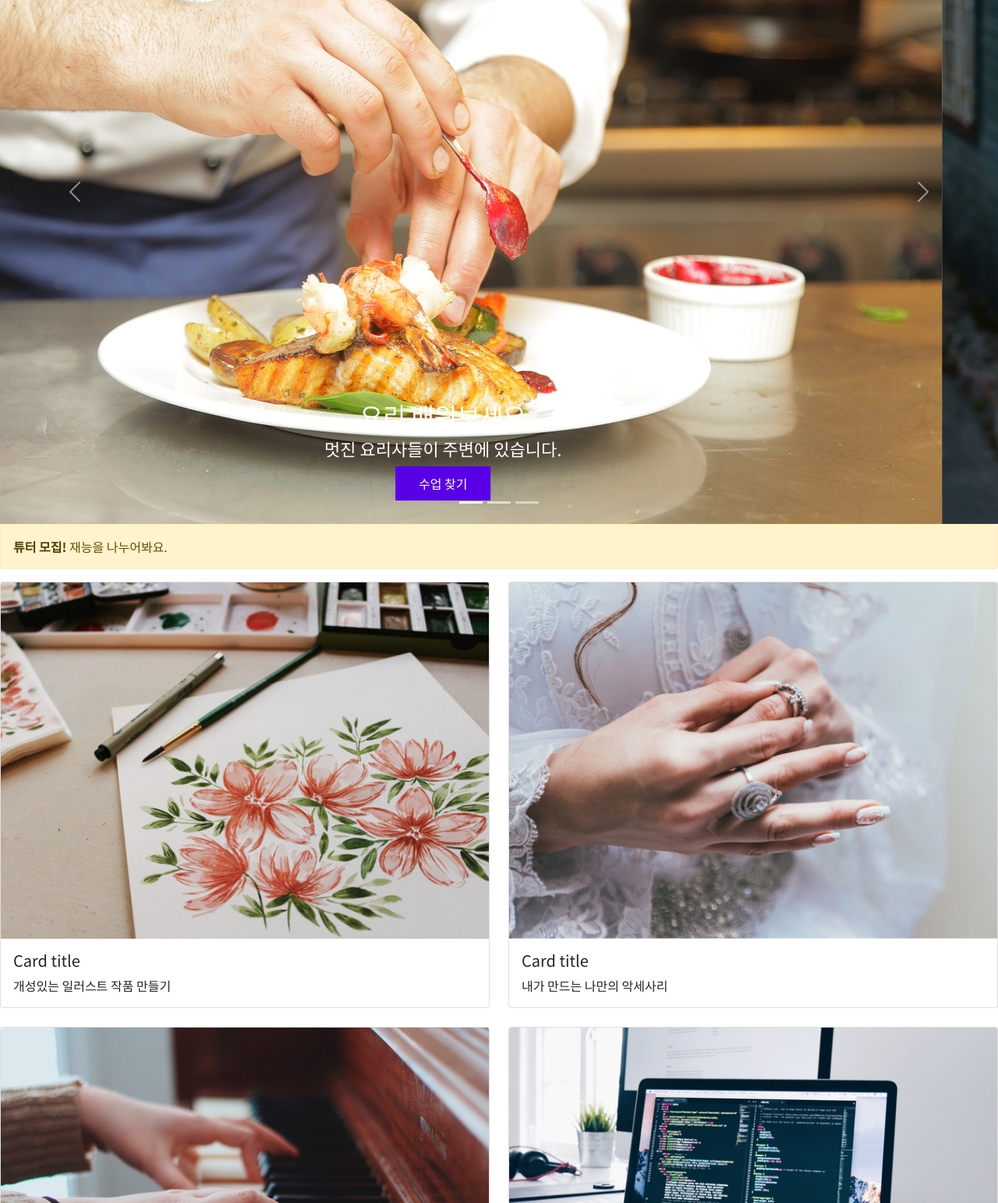
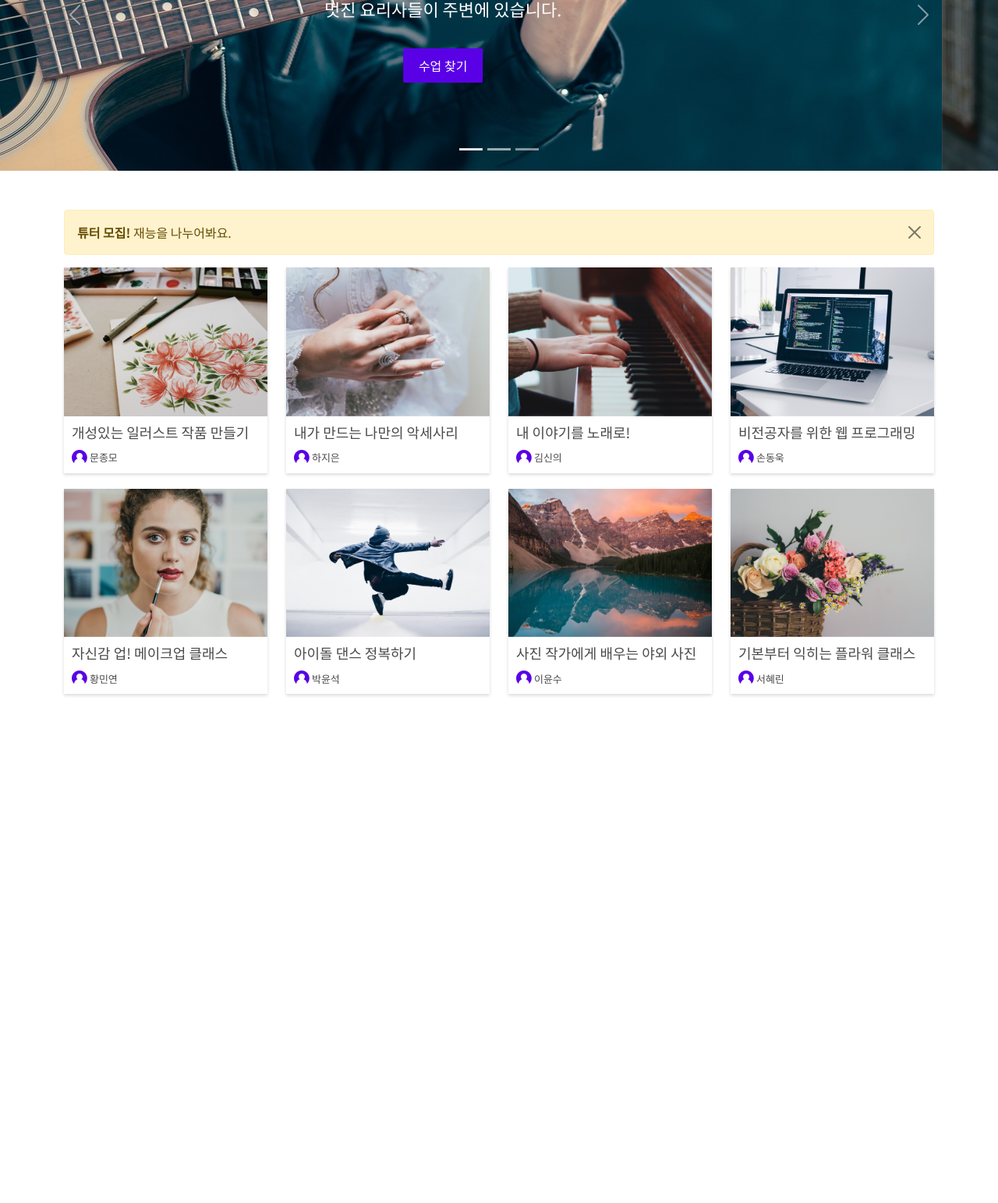
Before and after one commit to sojukang/Responsive_web, a plain HTML site: page index.html in a window 1280 px wide. Shown: the part 237-1780 px from the top of the page at 78% size. After the commit the page ends 1147 px from the top, so only its background shows below. Drawn offline with nearby package versions, Linux system fonts and the light colour scheme.

Commit message:
Complete responsive-web course

```diff
--- a/css/styles.css
+++ b/css/styles.css
@@ -4,19 +4,102 @@ body {
 
 a {
   text-decoration: none;
-  color: white;
 }
 
-.carousel-inner h5 {
-  font-size: 32px;
+.carousel-item {
+  background-color: gray;
+  height: 400px;
+  background-size: cover;
+  text-align: center;
 }
 
-.carousel-inner p {
-  font-size: 22px;
+.carousel-item.item1 {
+  background-image: url('../images/guitar.jpg');
+  background-position: left center;
 }
 
-.carousel-inner a {
+.carousel-item.item2 {
+  background-image: url('../images/makeup.jpg');
+  background-position: center top;
+}
+
+.carousel-item.item3 {
+  background-image: url('../images/cooking.jpg');
+  background-position: center center;
+}
+
+.helper {
+  display: inline-block;
+  height: 100%;
+  vertical-align: middle;
+}
+
+.intro {
+  display: inline-block;
+  vertical-align: middle;
+}
+.intro h2 {
+  font-size: 32px;
+  color: white;
+  font-weight: 300;
+  margin-top: 0;
+  margin-bottom: 18px;
+}
+
+.intro h3 {
+  font-size: 22px;
+  color: white;
+  font-weight: 300;
+  margin-top: 0;
+  margin-bottom: 48px
+}
+
+.intro a {
   background-color: #5900e7;
-  font-size: 16px;
-  padding: 10px 30px;
+  border-radius: 2px;
+  padding: 10px 20px;
+  color: white;
+  font-weight: 300;
 }
+
+.container {
+  margin-top: 50px;
+}
+
+.alert alert-warning alert-dismissible fade show {
+  margin-bottom: 16px;
+}
+
+.course {
+  display: block;
+  box-shadow: 0 2px 4px 0 rgba(0, 0, 0, 0.15);
+  margin-bottom: 20px;
+}
+
+.course:hover {
+  text-decoration: none;
+}
+.course .course-img {
+  display: block;
+}
+
+.course .info {
+  padding: 10px;
+}
+
+.course .info h4 {
+  font-size: 18px;
+  color: #4a4a4a;
+  margin-top: 0;
+  margin-bottom: 10px;
+}
+
+.course .info .lecturer {
+  font-size: 13px;
+  color: #4a4a4a;
+}
+
+.course .info .lecturer img,
+.course .info .lecturer .name {
+  vertical-align: middle;
+}
--- a/index.html
+++ b/index.html
@@ -14,157 +14,192 @@
   <nav class="navbar navbar-expand-lg navbar-light bg-light">
       <div class="container-fluid">
         <a class="navbar-brand" href="#">SHARESKILL</a>
-      <button class="navbar-toggler" type="button" data-bs-toggle="collapse" data-bs-target="#navbarTogglerDemo02" aria-controls="navbarTogglerDemo02" aria-expanded="false" aria-label="Toggle navigation">
+        <button class="navbar-toggler" type="button" data-bs-toggle="collapse" data-bs-target="#navbarSupportedContent" aria-controls="navbarSupportedContent" aria-expanded="false" aria-label="Toggle navigation">
           <span class="navbar-toggler-icon"></span>
         </button>
-      <div class="collapse navbar-collapse" id="navbarTogglerDemo02">
+        <div class="collapse navbar-collapse" id="navbarSupportedContent">
           <ul class="navbar-nav me-auto mb-2 mb-lg-0">
             <li class="nav-item">
-            <a class="nav-link" href="#">튜터 신청</a>
+              <a class="nav-link" aria-current="page" href="#">튜터 신청</a>
             </li>
             <li class="nav-item">
               <a class="nav-link" href="#">수업 목록</a>
             </li>
+          </ul>
 
-          <li class="nav-item-right">
+          <ul class="navbar-nav mb-2 mb-lg-0">
+            <li class="nav-item">
               <a class="nav-link" href="#">회원가입</a>
             </li>
-
-          <li class="nav-item-right">
+            <li class="nav-item">
               <a class="nav-link" href="#">로그인</a>
             </li>
+          </ul>
 
         </div>
       </div>
     </nav>
 
 
-    <div id="carouselExampleCaptions" class="carousel slide" data-bs-ride="carousel">
+    <div id="carouselExampleIndicators" class="carousel slide" data-bs-ride="carousel">
       <div class="carousel-indicators">
-        <button type="button" data-bs-target="#carouselExampleCaptions" data-bs-slide-to="0" class="active" aria-current="true" aria-label="Slide 1"></button>
-        <button type="button" data-bs-target="#carouselExampleCaptions" data-bs-slide-to="1" aria-label="Slide 2"></button>
-        <button type="button" data-bs-target="#carouselExampleCaptions" data-bs-slide-to="2" aria-label="Slide 3"></button>
+        <button type="button" data-bs-target="#carouselExampleIndicators" data-bs-slide-to="0" class="active"
+          aria-current="true" aria-label="Slide 1"></button>
+        <button type="button" data-bs-target="#carouselExampleIndicators" data-bs-slide-to="1"
+          aria-label="Slide 2"></button>
+        <button type="button" data-bs-target="#carouselExampleIndicators" data-bs-slide-to="2"
+          aria-label="Slide 3"></button>
       </div>
 
       <div class="carousel-inner">
-        <div class="carousel-item active">
-          <img src="images/cooking.jpg" class="d-block w-100" alt="...">
-          <div class="carousel-caption d-none d-md-block">
-            <h5>요리 배워보세요</h5>
-            <p>멋진 요리사들이 주변에 있습니다.</p>
+        <div class="carousel-item item1 active">
+          <div class="helper"></div><div class="intro">
+            <h2>요리 배워보세요</h2>
+            <h3>멋진 요리사들이 주변에 있습니다.</h3>
             <a class="find-course" href="#">수업 찾기</a>
           </div>
         </div>
 
-        <div class="carousel-item">
-          <img src="images/makeup.jpg" class="d-block w-100" alt="...">
-          <div class="carousel-caption d-none d-md-block">
-            <h5>메이크업 배워보세요</h5>
-            <p>멋진 메이크업 아티스트들이 주변에 있습니다.</p>
+        <div class="carousel-item item2">
+          <div class="helper"></div><div class="intro">
+            <h2>메이크업 배워보세요</h2>
+            <h3>멋진 메이크업 아티스트들이 주변에 있습니다.</h3>
             <a class="find-course" href="#">수업 찾기</a>
           </div>
         </div>
 
-        <div class="carousel-item">
-          <img src="images/guitar.jpg" class="d-block w-100" alt="...">
-          <div class="carousel-caption d-none d-md-block">
-            <h5>음악 배워보세요</h5>
-            <p>멋진 뮤지션들이 주변에 있습니다.</p>
+        <div class="carousel-item item3">
+          <div class="helper"></div><div class="intro">
+            <h2>음악 배워보세요</h2>
+            <h3>멋진 뮤지션들이 주변에 있습니다.</h3>
             <a class="find-course" href="#">수업 찾기</a>
           </div>
         </div>
       </div>
 
-      <button class="carousel-control-prev" type="button" data-bs-target="#carouselExampleCaptions" data-bs-slide="prev">
+      <button class="carousel-control-prev" type="button" data-bs-target="#carouselExampleIndicators" data-bs-slide="prev">
         <span class="carousel-control-prev-icon" aria-hidden="true"></span>
         <span class="visually-hidden">Previous</span>
       </button>
-      <button class="carousel-control-next" type="button" data-bs-target="#carouselExampleCaptions" data-bs-slide="next">
+      <button class="carousel-control-next" type="button" data-bs-target="#carouselExampleIndicators" data-bs-slide="next">
         <span class="carousel-control-next-icon" aria-hidden="true"></span>
         <span class="visually-hidden">Next</span>
       </button>
     </div>
 
-    <div class="alert alert-warning" role="alert">
-      <a href="#" class="alert-link">튜터 모집!</a> 재능을 나누어봐요.
+
+    <div class="container">
+
+      <div class="alert alert-warning alert-dismissible fade show" role="alert">
+        <strong>튜터 모집!</strong> 재능을 나누어봐요.
+        <button type="button" class="btn-close" data-bs-dismiss="alert" aria-label="Close"></button>
       </div>
 
-    <div class="row row-cols-1 row-cols-md-2 g-4">
-      <div class="col">
-        <div class="card">
-          <img src="images/course1.jpg" class="card-img-top" alt="...">
-          <div class="card-body">
-            <h5 class="card-title">Card title</h5>
-            <p class="card-text">개성있는 일러스트 작품 만들기</p>
+      <div class="row">
+        <div class="col-12 col-md-6 col-lg-4 col-xl-3">
+          <a href="#" class="course">
+            <img src="images/course1.jpg" width="100%" class="course-img">
+
+            <div class="info">
+              <h4>개성있는 일러스트 작품 만들기</h4>
+              <div class="lecturer">
+                <img src="images/user.png" width="20" height="20"> <span class="name">문종모</span>
               </div>
             </div>
+          </a>
         </div>
-      <div class="col">
-        <div class="card">
-          <img src="images/course2.jpg" class="card-img-top" alt="...">
-          <div class="card-body">
-            <h5 class="card-title">Card title</h5>
-            <p class="card-text">내가 만드는 나만의 악세사리</p>
+
+        <div class="col-12 col-md-6 col-lg-4 col-xl-3">
+          <a href="#" class="course">
+            <img src="images/course2.jpg" width="100%" class="course-img">
+
+            <div class="info">
+              <h4>내가 만드는 나만의 악세사리</h4>
+              <div class="lecturer">
+                <img src="images/user.png" width="20" height="20"> <span class="name">하지은</span>
               </div>
             </div>
+          </a>
         </div>
-      <div class="col">
-        <div class="card">
-          <img src="images/course3.jpg" class="card-img-top" alt="...">
-          <div class="card-body">
-            <h5 class="card-title">Card title</h5>
-            <p class="card-text">내 이야기를 노래로!</p>
+
+        <div class="col-12 col-md-6 col-lg-4 col-xl-3">
+          <a href="#" class="course">
+            <img src="images/course3.jpg" width="100%" class="course-img">
+
+            <div class="info">
+              <h4>내 이야기를 노래로!</h4>
+              <div class="lecturer">
+                <img src="images/user.png" width="20" height="20"> <span class="name">김신의</span>
               </div>
             </div>
+          </a>
         </div>
-      <div class="col">
-        <div class="card">
-          <img src="images/course4.jpg" class="card-img-top" alt="...">
-          <div class="card-body">
-            <h5 class="card-title">Card title</h5>
-            <p class="card-text">비전공자를 위한 웹 프로그래밍</p>
+
+        <div class="col-12 col-md-6 col-lg-4 col-xl-3">
+          <a href="#" class="course">
+            <img src="images/course4.jpg" width="100%" class="course-img">
+
+            <div class="info">
+              <h4>비전공자를 위한 웹 프로그래밍</h4>
+              <div class="lecturer">
+                <img src="images/user.png" width="20" height="20"> <span class="name">손동욱</span>
               </div>
             </div>
+          </a>
         </div>
 
-      <div class="col">
-        <div class="card">
-          <img src="images/course5.jpg" class="card-img-top" alt="...">
-          <div class="card-body">
-            <h5 class="card-title">Card title</h5>
-            <p class="card-text">자신감 업! 메이크업 클래스</p>
+        <div class="col-12 col-md-6 col-lg-4 col-xl-3">
+          <a href="#" class="course">
+            <img src="images/course5.jpg" width="100%" class="course-img">
+
+            <div class="info">
+              <h4>자신감 업! 메이크업 클래스</h4>
+              <div class="lecturer">
+                <img src="images/user.png" width="20" height="20"> <span class="name">황민연</span>
               </div>
             </div>
+          </a>
         </div>
 
-      <div class="col">
-        <div class="card">
-          <img src="images/course6.jpg" class="card-img-top" alt="...">
-          <div class="card-body">
-            <h5 class="card-title">Card title</h5>
-            <p class="card-text">아이돌 댄스 정복하기</p>
+        <div class="col-12 col-md-6 col-lg-4 col-xl-3">
+          <a href="#" class="course">
+            <img src="images/course6.jpg" width="100%" class="course-img">
+
+            <div class="info">
+              <h4>아이돌 댄스 정복하기</h4>
+              <div class="lecturer">
+                <img src="images/user.png" width="20" height="20"> <span class="name">박윤석</span>
               </div>
             </div>
+          </a>
         </div>
 
-      <div class="col">
-        <div class="card">
-          <img src="images/course7.jpg" class="card-img-top" alt="...">
-          <div class="card-body">
-            <h5 class="card-title">Card title</h5>
-            <p class="card-text">사진 작가에게 배우는 야외 사진</p>
+        <div class="col-12 col-md-6 col-lg-4 col-xl-3">
+          <a href="#" class="course">
+            <img src="images/course7.jpg" width="100%" class="course-img">
+
+            <div class="info">
+              <h4>사진 작가에게 배우는 야외 사진</h4>
+              <div class="lecturer">
+                <img src="images/user.png" width="20" height="20"> <span class="name">이윤수</span>
               </div>
             </div>
+          </a>
         </div>
 
+        <div class="col-12 col-md-6 col-lg-4 col-xl-3">
+          <a href="#" class="course">
+            <img src="images/course8.jpg" width="100%" class="course-img">
 
-      <div class="col">
-        <div class="card">
-          <img src="images/course8.jpg" class="card-img-top" alt="...">
-          <div class="card-body"
-            <h5 class="card-title">Card title</h5>
-            <p class="card-text">기본부터 익히는 플라워 클래스</p>
+            <div class="info">
+              <h4>기본부터 익히는 플라워 클래스</h4>
+              <div class="lecturer">
+                <img src="images/user.png" width="20" height="20"> <span class="name">서혜린</span>
               </div>
+            </div>
+          </a>
+        </div>
+
       </div>
     </div>
 
```
Lines whose indentation alone changed are shown as unchanged.
